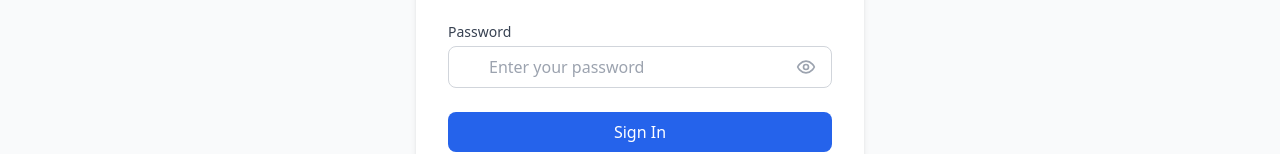
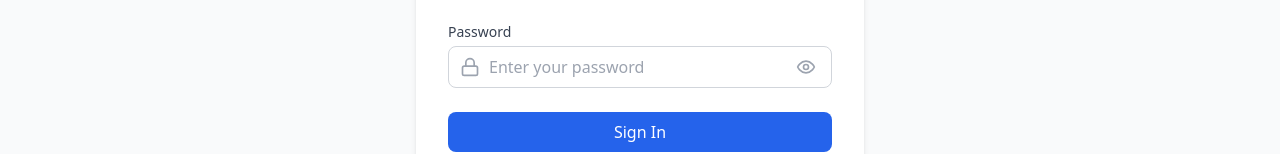
Before and after one commit to Balkov94/ArtGallery-shop, a React (Vite) app: page /auth in a window 1280 px wide. Shown: the part 455-609 px from the top of the page. Built offline with nearby package versions, Linux system fonts and the light colour scheme; no server answers.

Commit message:
[21-09] add password input lock iocn

```diff
--- a/src/components/ui/PasswordInput.tsx
+++ b/src/components/ui/PasswordInput.tsx
@@ -1,5 +1,5 @@
 import React, { useState } from 'react';
-import { Eye, EyeOff } from 'lucide-react';
+import { Eye, EyeOff ,Lock} from 'lucide-react';
 
 interface PasswordInputProps {
   id: string;
@@ -44,6 +44,7 @@ export function PasswordInput({
 
   return (
     <div className="relative">
+      <Lock className="absolute left-3 top-1/2 transform -translate-y-1/2 h-5 w-5 text-gray-400" />
       <input
         type={showPassword ? "text" : "password"}
         id={id}
```
Also changed, not shown: 1 other file (tests, documents, lock files or other folders).
